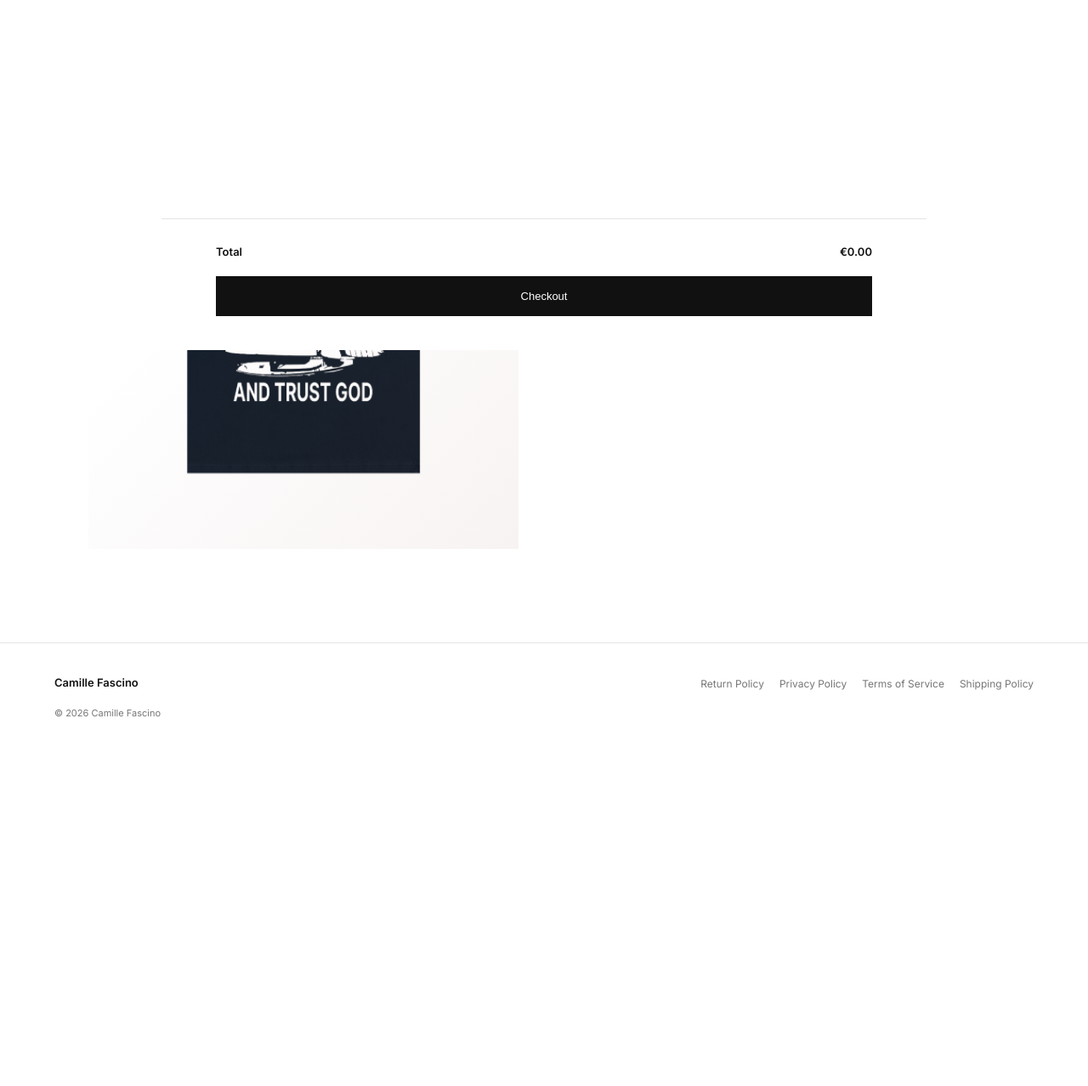
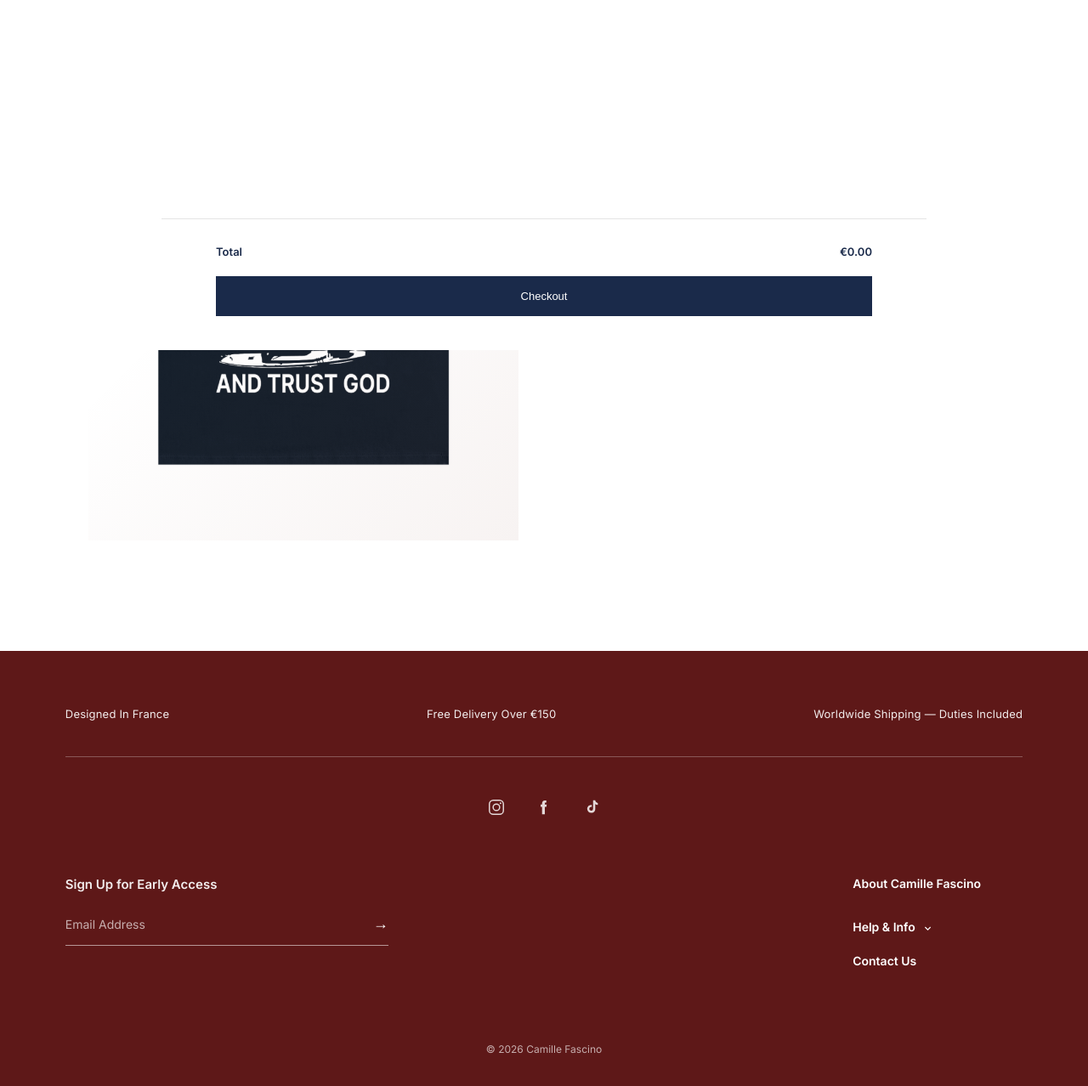
Before and after one commit to wandrillefm/camillefascino, a plain HTML site: page index.html in a window 1280 px wide. Shown: the part 1188-2466 px from the top of the page at 85% size. Before the commit the page ends 2073 px from the top, so only its background shows below. Drawn offline with Linux system fonts and the light colour scheme; a web font is replaced by a local one.

Commit message:
Update index.html

```diff
--- a/index.html
+++ b/index.html
@@ -11,7 +11,7 @@
 
     <style>
         :root {
-            --black: #111111;
+            --black: #1A2A4A;
             --white: #ffffff;
             --gray: #f0efec;
             --text-muted: #767676;
@@ -108,7 +108,7 @@
             backdrop-filter: blur(10px);
             -webkit-backdrop-filter: blur(10px);
             border-bottom: 1px solid var(--border);
-            padding: 22px 5%;
+            padding: 17px 5%;
             display: grid;
             grid-template-columns: 1fr auto 1fr;
             align-items: center;
@@ -119,7 +119,7 @@
         }
 
         header.scrolled {
-            padding: 14px 5%;
+            padding: 17px 5%;
             box-shadow: 0 8px 24px -12px rgba(0, 0, 0, 0.08);
         }
 
@@ -415,15 +415,31 @@
         }
 
         .product-image-wrap img {
+            position: absolute;
+            inset: 0;
             width: 100%;
             height: 100%;
             object-fit: cover;
             filter: contrast(1.02);
             transition: filter 0.7s var(--ease), opacity 0.6s var(--ease);
+        }
+
+        .product-img-primary {
             opacity: 0;
-        }
-
-        .product-image-wrap img.loaded {
+            z-index: 1;
+        }
+
+        .product-img-primary.loaded {
+            opacity: 1;
+        }
+
+        .product-img-secondary {
+            opacity: 0;
+            z-index: 2;
+            transition: opacity 0.5s var(--ease-soft);
+        }
+
+        .product-card:hover .product-img-secondary {
             opacity: 1;
         }
 
@@ -500,12 +516,19 @@
             z-index: 2;
         }
 
-        .about-canvas {
+        .about-img {
             position: absolute;
             inset: 0;
             width: 100%;
             height: 100%;
-            display: block;
+            object-fit: cover;
+            filter: grayscale(15%);
+            opacity: 0;
+            transition: opacity 0.6s var(--ease-soft);
+        }
+
+        .about-img.loaded {
+            opacity: 1;
         }
 
         .about-kicker {
@@ -1000,56 +1023,243 @@
 
         /* ──── FOOTER ──── */
         footer {
-            margin-top: 40px;
-            border-top: 1px solid var(--border);
-            padding: 36px 5%;
-        }
-
-        .footer-grid {
-            max-width: 1200px;
+            margin-top: 60px;
+            background: #5E1818;
+            color: rgba(255, 255, 255, 0.92);
+            padding: 64px 6% 46px;
+        }
+
+        .footer-inner {
+            max-width: 1280px;
             margin: 0 auto;
+        }
+
+        .footer-top {
             display: flex;
             justify-content: space-between;
             align-items: center;
             flex-wrap: wrap;
             gap: 16px;
-        }
-
-        .footer-brand {
+            font-size: 13px;
+            letter-spacing: 0.2px;
+            padding-bottom: 40px;
+            margin-bottom: 48px;
+            border-bottom: 1px solid rgba(255, 255, 255, 0.28);
+        }
+
+        .footer-social {
+            display: flex;
+            justify-content: center;
+            gap: 34px;
+            margin-bottom: 68px;
+        }
+
+        .footer-social a {
+            color: rgba(255, 255, 255, 0.92);
+            display: inline-flex;
+            opacity: 0.9;
+        }
+
+        .footer-social a:hover {
+            opacity: 1;
+            transform: translateY(-2px);
+        }
+
+        .footer-social svg {
+            width: 22px;
+            height: 22px;
+        }
+
+        .footer-columns {
+            display: flex;
+            justify-content: space-between;
+            gap: 60px;
+            flex-wrap: wrap;
+            margin-bottom: 80px;
+        }
+
+        .footer-signup {
+            max-width: 380px;
+            flex: 1;
+            min-width: 260px;
+        }
+
+        .footer-signup label {
+            display: block;
+            font-size: 15px;
             font-weight: 600;
+            margin-bottom: 22px;
+        }
+
+        .footer-email-row {
+            display: flex;
+            align-items: center;
+            justify-content: space-between;
+            border-bottom: 1px solid rgba(255, 255, 255, 0.55);
+            padding-bottom: 12px;
+            transition: border-color 0.35s var(--ease);
+        }
+
+        .footer-email-row:focus-within {
+            border-bottom-color: rgba(255, 255, 255, 0.95);
+        }
+
+        .footer-email-row input {
+            flex: 1;
+            background: transparent;
+            border: none;
+            color: var(--white);
+            font-family: inherit;
+            font-size: 14px;
+            padding: 4px 0;
+        }
+
+        .footer-email-row input::placeholder {
+            color: rgba(255, 255, 255, 0.65);
+        }
+
+        .footer-email-row input:focus {
+            outline: none;
+        }
+
+        .footer-email-row button {
+            background: transparent;
+            border: none;
+            color: var(--white);
+            cursor: pointer;
+            font-size: 18px;
+            padding: 0 0 0 14px;
+            display: inline-flex;
+            transition: transform 0.35s var(--ease);
+        }
+
+        .footer-email-row button:hover {
+            transform: translateX(4px);
+        }
+
+        .footer-signup-note {
+            font-size: 12px;
+            color: rgba(255, 255, 255, 0.7);
+            margin-top: 16px;
+            min-height: 16px;
+        }
+
+        .footer-links {
+            display: flex;
+            flex-direction: column;
+            align-items: flex-start;
+            gap: 28px;
+            min-width: 200px;
+        }
+
+        .footer-links a,
+        .footer-help-toggle {
+            color: var(--white);
+            text-decoration: none;
+            font-size: 14px;
+            font-weight: 600;
+            background: transparent;
+            border: none;
+            font-family: inherit;
+            padding: 0;
+            cursor: pointer;
+            display: inline-flex;
+            align-items: center;
+            gap: 10px;
+        }
+
+        .footer-links a:hover,
+        .footer-help-toggle:hover {
+            color: rgba(255, 255, 255, 0.75);
+        }
+
+        .footer-help-toggle .chevron {
+            font-size: 12px;
+            transition: transform 0.35s var(--ease);
+        }
+
+        .footer-help-toggle.open .chevron {
+            transform: rotate(180deg);
+        }
+
+        .footer-help-panel {
+            max-height: 0;
+            overflow: hidden;
+            display: flex;
+            flex-direction: column;
+            gap: 14px;
+            transition: max-height 0.4s var(--ease), opacity 0.35s var(--ease);
+            opacity: 0;
+            margin-top: -10px;
+        }
+
+        .footer-help-panel.open {
+            max-height: 220px;
+            opacity: 1;
+            margin-top: 16px;
+        }
+
+        .footer-help-panel a {
             font-size: 13px;
-        }
-
-        .footer-col p,
-        .footer-col h3 {
-            display: none;
-        }
-
-        .footer-col ul {
-            list-style: none;
-            display: flex;
-            gap: 18px;
-        }
-
-        .footer-col a {
-            color: var(--text-muted);
+            font-weight: 400;
+            color: rgba(255, 255, 255, 0.8);
             text-decoration: none;
+        }
+
+        .footer-help-panel a:hover {
+            color: var(--white);
+        }
+
+        .footer-seal {
+            display: flex;
+            justify-content: center;
+            margin-bottom: 40px;
+        }
+
+        .footer-seal svg {
+            width: 96px;
+            height: 96px;
+            color: rgba(255, 255, 255, 0.9);
+        }
+
+        .footer-bottom {
+            text-align: center;
             font-size: 12px;
-        }
-
-        .footer-col a:hover {
-            color: var(--black);
-        }
-
-        .footer-bottom {
-            max-width: 1200px;
-            margin: 16px auto 0;
-            font-size: 11px;
-            color: var(--text-muted);
-        }
-
-        .footer-bottom a {
-            color: var(--text-muted);
+            color: rgba(255, 255, 255, 0.65);
+        }
+
+        @media (max-width: 768px) {
+            footer {
+                padding: 48px 6% 36px;
+            }
+
+            .footer-top {
+                flex-direction: column;
+                text-align: center;
+                gap: 14px;
+                margin-bottom: 40px;
+            }
+
+            .footer-social {
+                margin-bottom: 52px;
+            }
+
+            .footer-columns {
+                flex-direction: column;
+                align-items: center;
+                text-align: center;
+                gap: 48px;
+                margin-bottom: 60px;
+            }
+
+            .footer-signup {
+                max-width: none;
+                width: 100%;
+            }
+
+            .footer-links {
+                align-items: center;
+            }
         }
 
         /* ──── RESPONSIVE ──── */
@@ -1135,7 +1345,7 @@
         <!-- ABOUT -->
         <section class="about-section" id="about">
             <div class="about-media reveal" id="aboutMedia">
-                <canvas id="aboutCanvas" class="about-canvas"></canvas>
+                <img id="aboutImg" class="about-img" alt="Camille Fascino">
             </div>
             <div class="reveal">
                 <h2 class="about-title">Charm and permanence over trends</h2>
@@ -1187,19 +1397,63 @@
 
     <!-- FOOTER -->
     <footer id="contact">
-        <div class="footer-grid reveal">
-            <div class="footer-brand">Camille Fascino</div>
-            <div class="footer-col">
-                <ul>
-                    <li><a href="/return-policy">Return Policy</a></li>
-                    <li><a href="/privacy-policy">Privacy Policy</a></li>
-                    <li><a href="/terms-of-service">Terms of Service</a></li>
-                    <li><a href="/shipping-policy">Shipping Policy</a></li>
-                </ul>
+        <div class="footer-inner">
+            <div class="footer-top reveal">
+                <span>Designed In France</span>
+                <span>Free Delivery Over €150</span>
+                <span>Worldwide Shipping — Duties Included</span>
             </div>
-        </div>
-        <div class="footer-bottom reveal" style="--reveal-delay:0.15s">
-            © 2026 Camille Fascino
+
+            <div class="footer-social reveal">
+                <a href="#" aria-label="Instagram">
+                    <svg viewBox="0 0 24 24" fill="none" stroke="currentColor" stroke-width="1.6">
+                        <rect x="3" y="3" width="18" height="18" rx="5"/>
+                        <circle cx="12" cy="12" r="4.2"/>
+                        <circle cx="17.3" cy="6.7" r="1.1" fill="currentColor" stroke="none"/>
+                    </svg>
+                </a>
+                <a href="#" aria-label="Facebook">
+                    <svg viewBox="0 0 24 24" fill="currentColor">
+                        <path d="M15.1 8.4h-2v-1.5c0-.6.4-.8.8-.8h1.1V3.2l-1.9-.01c-2.5 0-3.6 1.7-3.6 3.9v1.3H7.7v3h1.8V21h3.6v-9.6h2l.4-3z"/>
+                    </svg>
+                </a>
+                <a href="#" aria-label="TikTok">
+                    <svg viewBox="0 0 24 24" fill="currentColor">
+                        <path d="M14.3 3h2.4c.2 1.8 1.3 3.2 3.3 3.5v2.4c-1.3 0-2.4-.4-3.3-1.1v6.3c0 3-2.4 5.3-5.3 5.1-2.7-.1-4.9-2.3-5-5-.1-2.8 2.1-5.1 4.9-5.2.3 0 .6 0 .9.1v2.5a2.4 2.4 0 1 0 1.7 2.3V3z"/>
+                    </svg>
+                </a>
+            </div>
+
+            <div class="footer-columns reveal">
+                <div class="footer-signup">
+                    <label for="footerEmail">Sign Up for Early Access</label>
+                    <div class="footer-email-row">
+                        <input type="email" id="footerEmail" placeholder="Email Address" autocomplete="email">
+                        <button type="button" aria-label="Subscribe" onclick="subscribeFooterEmail()">→</button>
+                    </div>
+                    <div class="footer-signup-note" id="footerSignupNote"></div>
+                </div>
+
+                <div class="footer-links">
+                    <a href="#about">About Camille Fascino</a>
+                    <div>
+                        <button type="button" class="footer-help-toggle" id="footerHelpToggle" onclick="toggleFooterHelp()">
+                            Help &amp; Info <span class="chevron">⌄</span>
+                        </button>
+                        <div class="footer-help-panel" id="footerHelpPanel">
+                            <a href="/return-policy">Return Policy</a>
+                            <a href="/privacy-policy">Privacy Policy</a>
+                            <a href="/terms-of-service">Terms of Service</a>
+                            <a href="/shipping-policy">Shipping Policy</a>
+                        </div>
+                    </div>
+                    <a href="#contact">Contact Us</a>
+                </div>
+            </div>
+
+            <div class="footer-bottom reveal" style="--reveal-delay:0.15s">
+                © 2026 Camille Fascino
+            </div>
         </div>
     </footer>
 
@@ -1214,10 +1468,14 @@
         function renderGrid() {
             const grid = document.getElementById('productsGrid');
             const designs = DESIGNS.slice(0, 3); // Only first 3 products
-            grid.innerHTML = designs.map((design, i) => `
+            grid.innerHTML = designs.map((design, i) => {
+                const cover = coverImg(design.key);
+                const secondary = (design.images || []).find(img => img !== cover);
+                return `
                 <a href="#/product/${design.key}" class="product-card reveal">
                     <div class="product-image-wrap">
-                        <img src="/images/${coverImg(design.key)}" alt="${design.label}" onload="this.classList.add('loaded')">
+                        <img class="product-img-primary" src="/images/${cover}" alt="${design.label}" onload="this.classList.add('loaded')">
+                        ${secondary ? `<img class="product-img-secondary" src="/images/${secondary}" alt="${design.label}" loading="lazy">` : ''}
                     </div>
                     <div class="product-info">
                         <div>
@@ -1227,111 +1485,22 @@
                         <div class="product-price">€39</div>
                     </div>
                 </a>
-            `).join('');
+            `;
+            }).join('');
             staggerReveals(grid, 80);
             observeReveals();
         }
 
-        // Render the About section as a single static portrait. The image
-        // stays still — instead, a mosaic pixelation grows stronger the
-        // closer the cursor gets, and settles back to a sharp photo elsewhere.
-        function initAboutPixelation() {
-            const container = document.getElementById('aboutMedia');
-            const canvas = document.getElementById('aboutCanvas');
-            if (!container || !canvas) return;
+        // Render the About section image: a single static, sharp portrait
+        // (no interactive pixel/mosaic effect).
+        function initAboutImage() {
+            const img = document.getElementById('aboutImg');
+            if (!img) return;
 
             const design = DESIGNS[0];
             if (!design) return;
 
-            const ctx = canvas.getContext('2d');
-            const CANVAS_W = 480;
-            const CANVAS_H = 600;
-            canvas.width = CANVAS_W;
-            canvas.height = CANVAS_H;
-
-            const MIN_CELL = 6;   // sampling / redraw granularity
-            const MAX_BLOCK = 46; // block size right under the cursor
-            const RADIUS = 170;   // reach of the effect, in canvas px
-
-            let sourceCanvas = null;
-            let sourceData = null;
-            let mouseX = -9999;
-            let mouseY = -9999;
-            let hovering = false;
-            let rafPending = false;
-
-            function sampleColor(x, y) {
-                const idx = (y * CANVAS_W + x) * 4;
-                return `rgb(${sourceData[idx]},${sourceData[idx + 1]},${sourceData[idx + 2]})`;
-            }
-
-            function render() {
-                rafPending = false;
-                if (!sourceCanvas) return;
-                ctx.drawImage(sourceCanvas, 0, 0, CANVAS_W, CANVAS_H);
-                if (!hovering) return;
-
-                const left = Math.max(0, Math.floor((mouseX - RADIUS) / MIN_CELL) * MIN_CELL);
-                const top = Math.max(0, Math.floor((mouseY - RADIUS) / MIN_CELL) * MIN_CELL);
-                const right = Math.min(CANVAS_W, Math.ceil((mouseX + RADIUS) / MIN_CELL) * MIN_CELL);
-                const bottom = Math.min(CANVAS_H, Math.ceil((mouseY + RADIUS) / MIN_CELL) * MIN_CELL);
-
-                for (let y = top; y < bottom; y += MIN_CELL) {
-                    for (let x = left; x < right; x += MIN_CELL) {
-                        const cx = x + MIN_CELL / 2;
-                        const cy = y + MIN_CELL / 2;
-                        const dist = Math.hypot(cx - mouseX, cy - mouseY);
-                        if (dist > RADIUS) continue;
-
-                        const t = dist / RADIUS;
-                        const block = Math.max(MIN_CELL, Math.round(MAX_BLOCK - (MAX_BLOCK - MIN_CELL) * t));
-                        const sx = Math.min(CANVAS_W - 1, Math.floor(cx / block) * block + Math.floor(block / 2));
-                        const sy = Math.min(CANVAS_H - 1, Math.floor(cy / block) * block + Math.floor(block / 2));
-
-                        ctx.fillStyle = sampleColor(sx, sy);
-                        ctx.fillRect(x, y, MIN_CELL, MIN_CELL);
-                    }
-                }
-            }
-
-            function scheduleRender() {
-                if (rafPending) return;
-                rafPending = true;
-                requestAnimationFrame(render);
-            }
-
-            function toCanvasCoords(clientX, clientY) {
-                const rect = canvas.getBoundingClientRect();
-                return {
-                    x: (clientX - rect.left) * (CANVAS_W / rect.width),
-                    y: (clientY - rect.top) * (CANVAS_H / rect.height)
-                };
-            }
-
-            container.addEventListener('mousemove', (e) => {
-                const pos = toCanvasCoords(e.clientX, e.clientY);
-                mouseX = pos.x;
-                mouseY = pos.y;
-                hovering = true;
-                scheduleRender();
-            });
-
-            container.addEventListener('mouseleave', () => {
-                hovering = false;
-                scheduleRender();
-            });
-
-            const img = new Image();
-            img.onload = () => {
-                sourceCanvas = document.createElement('canvas');
-                sourceCanvas.width = CANVAS_W;
-                sourceCanvas.height = CANVAS_H;
-                const sctx = sourceCanvas.getContext('2d');
-                sctx.filter = 'grayscale(15%)';
-                sctx.drawImage(img, 0, 0, CANVAS_W, CANVAS_H);
-                sourceData = sctx.getImageData(0, 0, CANVAS_W, CANVAS_H).data;
-                render();
-            };
+            img.onload = () => img.classList.add('loaded');
             img.src = `/images/${coverImg(design.key)}`;
         }
 
@@ -1603,6 +1772,32 @@
             }
         }
 
+        // Toggle the "Help & Info" panel in the footer
+        function toggleFooterHelp() {
+            const toggle = document.getElementById('footerHelpToggle');
+            const panel = document.getElementById('footerHelpPanel');
+            toggle.classList.toggle('open');
+            panel.classList.toggle('open');
+        }
+
+        // Footer email signup — front-end only for now.
+        // Swap the fetch below for a real endpoint (Mailchimp, Klaviyo, your
+        // own API, etc.) to actually collect addresses.
+        function subscribeFooterEmail() {
+            const input = document.getElementById('footerEmail');
+            const note = document.getElementById('footerSignupNote');
+            const email = input.value.trim();
+            const isValid = /^[^\s@]+@[^\s@]+\.[^\s@]+$/.test(email);
+
+            if (!isValid) {
+                note.textContent = 'Please enter a valid email address.';
+                return;
+            }
+
+            note.textContent = 'Thank you — you\'re on the list.';
+            input.value = '';
+        }
+
         // Header shadow / condense on scroll
         function initHeaderScroll() {
             const header = document.querySelector('header');
@@ -1642,7 +1837,7 @@
 
         // Initialize
         renderGrid();
-        initAboutPixelation();
+        initAboutImage();
         updateCart();
         observeReveals();
         initHeaderScroll();
```
